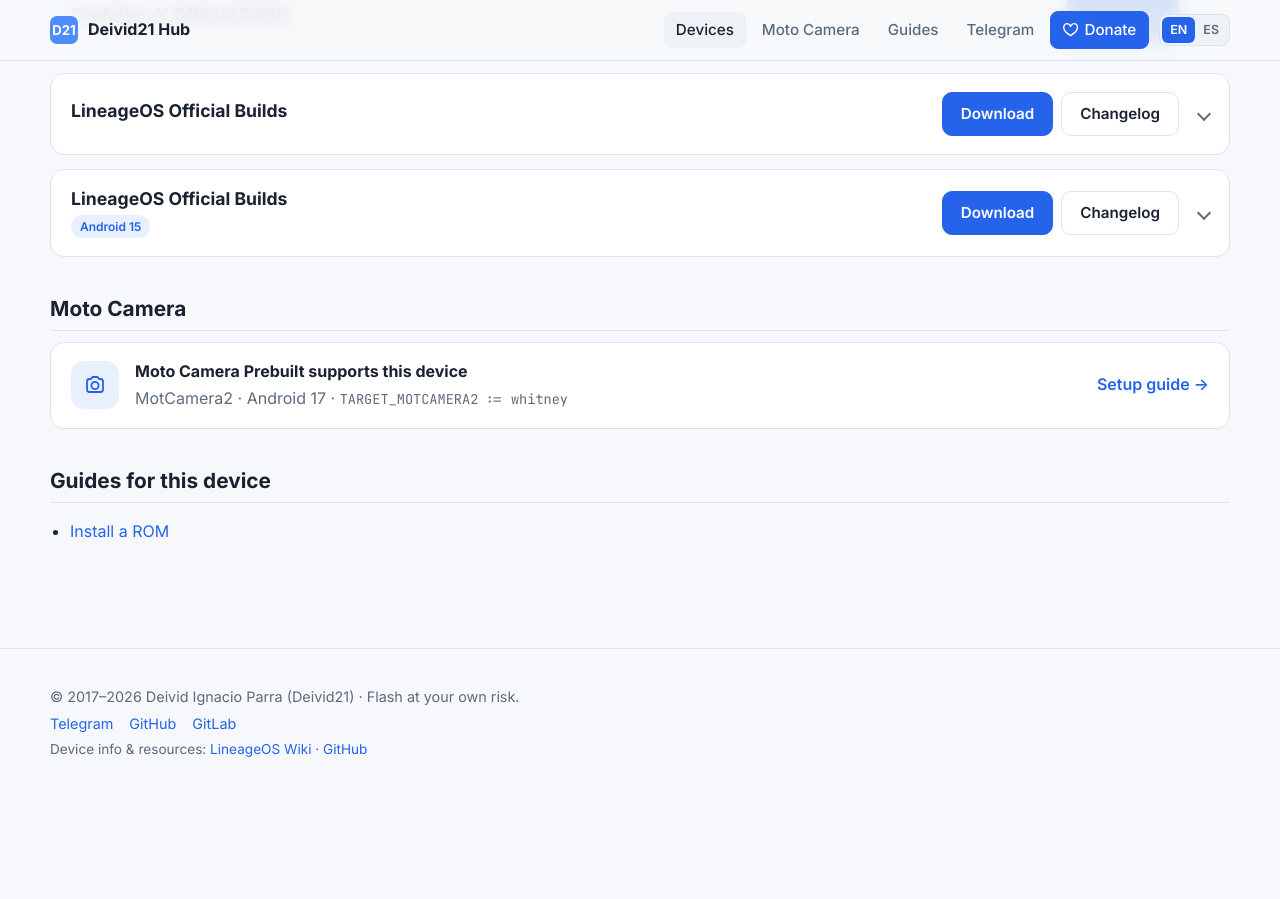
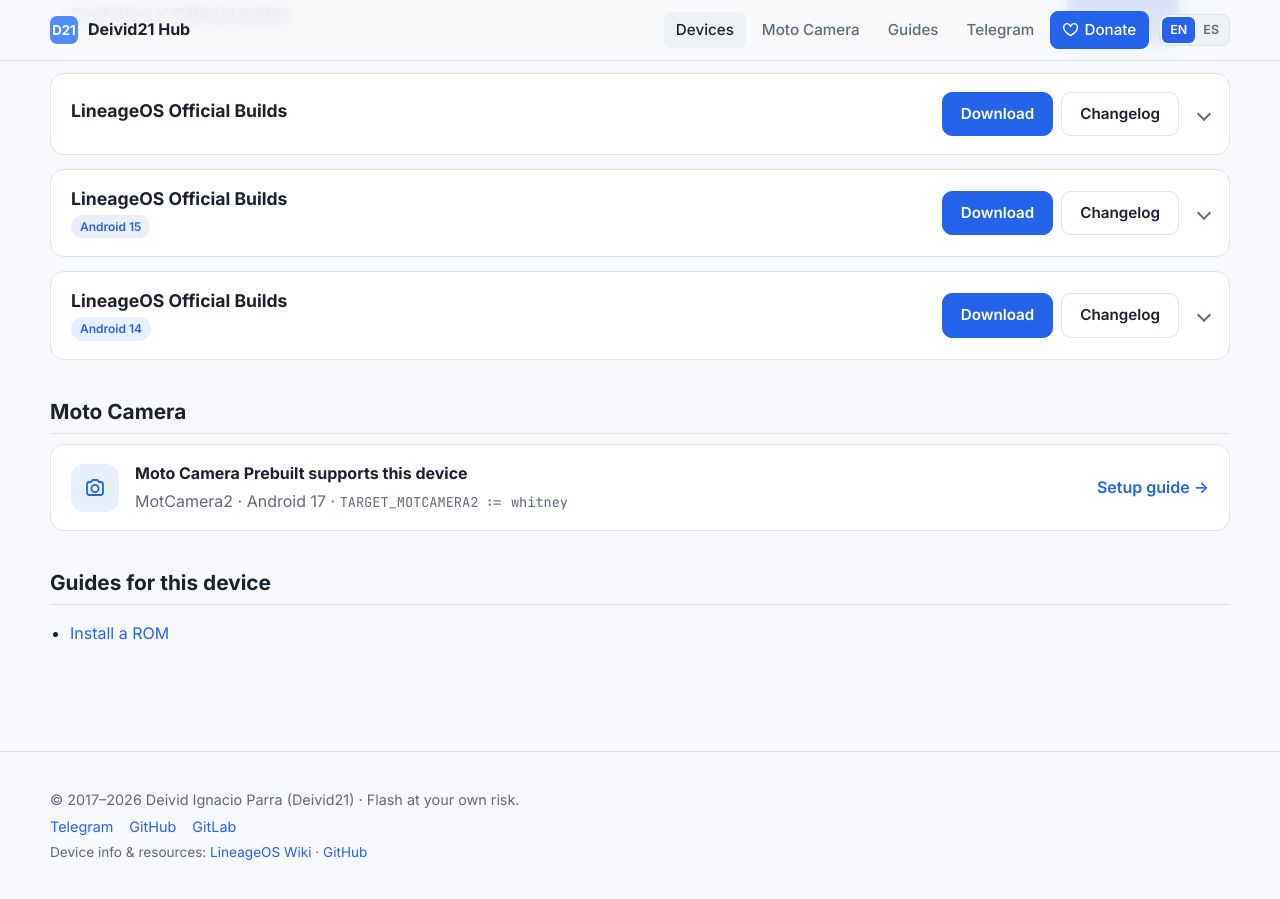
Before and after one commit to Deivid21/deivid21.github.io, a Jekyll site: the page built from _devices/guamp.md, in a window 1280 px wide and 900 px high, scrolled down 560 px. Built offline with Jekyll 4.4.1, drawn with Linux system fonts in a browser that asks for light colours; before the commit the page ends 1357 px from its top, so only the background shows below that; part of the change alters nothing that is shown.

Commit message:
feat(devices): add archived LineageOS builds for guamp
Keep the last official signed nightlies from Deivid21/RELEASES: 21.0
(Android 14).

Co-Authored-By: Claude Opus 5.5 <noreply@anthropic.com>

```diff
--- a/_devices/guamp.md
+++ b/_devices/guamp.md
@@ -46,4 +46,28 @@ roms:
         url: https://github.com/Deivid21/RELEASES/releases/download/lineage-22.2-20251006-nightly-guamp-signed/vbmeta.img
     notes: "Last official LineageOS 22.2 nightly build (signed): September 2025 security patch, SELinux enforcing. No longer updated."
     notes_es: "Última nightly oficial de LineageOS 22.2 (firmada): parche de seguridad de septiembre de 2025, SELinux enforcing. Ya no se actualiza."
+  - name: LineageOS
+    archived: true
+    android: 14
+    version: "21.0"
+    status: discontinued
+    date: 2024-12-30
+    download: https://github.com/Deivid21/RELEASES/releases/download/lineage-21.0-20241230-nightly-guamp-signed/lineage-21.0-20241230-nightly-guamp-signed.zip
+    changelog: https://github.com/Deivid21/RELEASES/releases/tag/lineage-21.0-20241230-nightly-guamp-signed
+    sha256: "475020fbf466cc7f286496adcc0b9639121560bf07d93f34bd0385d2c1843a31"
+    filesize: "0.88 GB"
+    security_patch: December 2024
+    gapps: false
+    forum: https://xdaforums.com/t/rom-17-official-lineageos-24-0-for-moto-g9-play-moto-g9-guamp.4733352/
+    files:
+      - name: boot.img
+        url: https://github.com/Deivid21/RELEASES/releases/download/lineage-21.0-20241230-nightly-guamp-signed/boot.img
+      - name: dtbo.img
+        url: https://github.com/Deivid21/RELEASES/releases/download/lineage-21.0-20241230-nightly-guamp-signed/dtbo.img
+      - name: recovery.img
+        url: https://github.com/Deivid21/RELEASES/releases/download/lineage-21.0-20241230-nightly-guamp-signed/recovery.img
+      - name: vbmeta.img
+        url: https://github.com/Deivid21/RELEASES/releases/download/lineage-21.0-20241230-nightly-guamp-signed/vbmeta.img
+    notes: "Last official LineageOS 21.0 nightly build (signed): December 2024 security patch, SELinux enforcing. No longer updated."
+    notes_es: "Última nightly oficial de LineageOS 21.0 (firmada): parche de seguridad de diciembre de 2024, SELinux enforcing. Ya no se actualiza."
 ---
```
